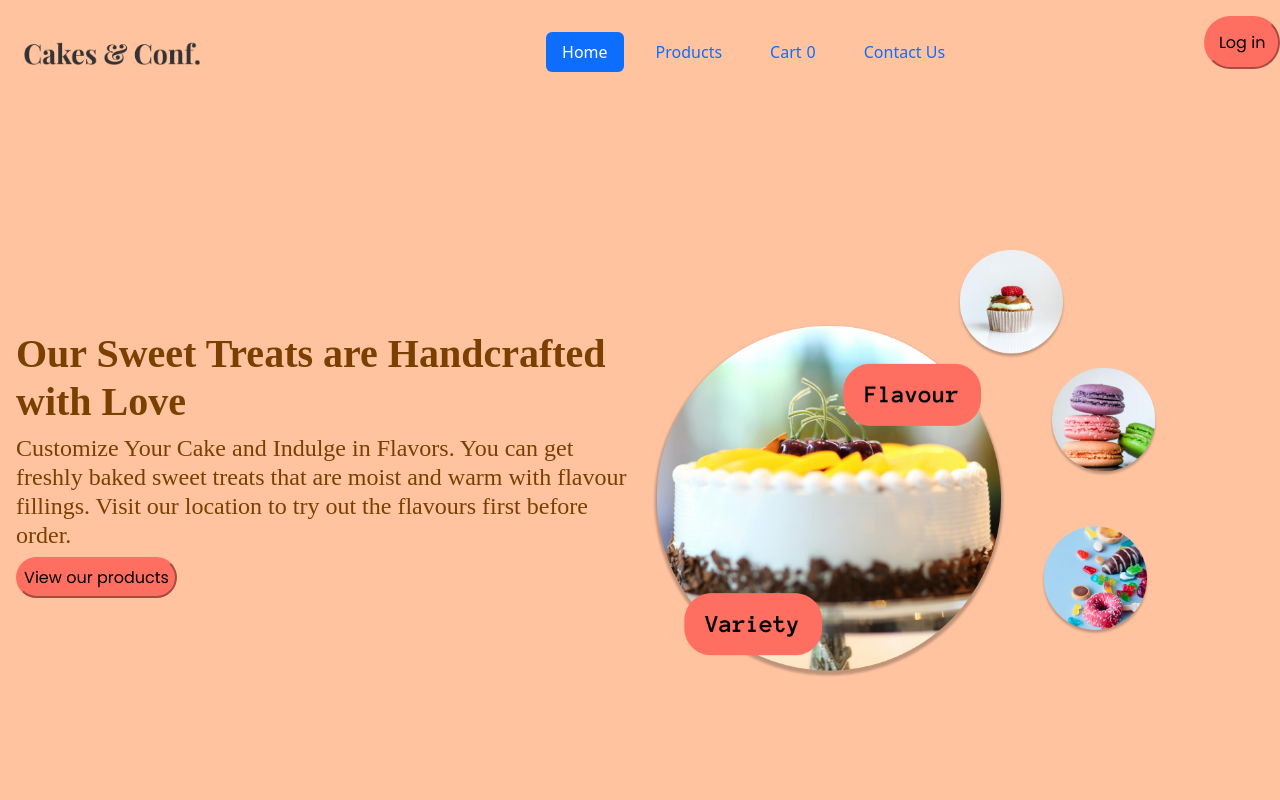
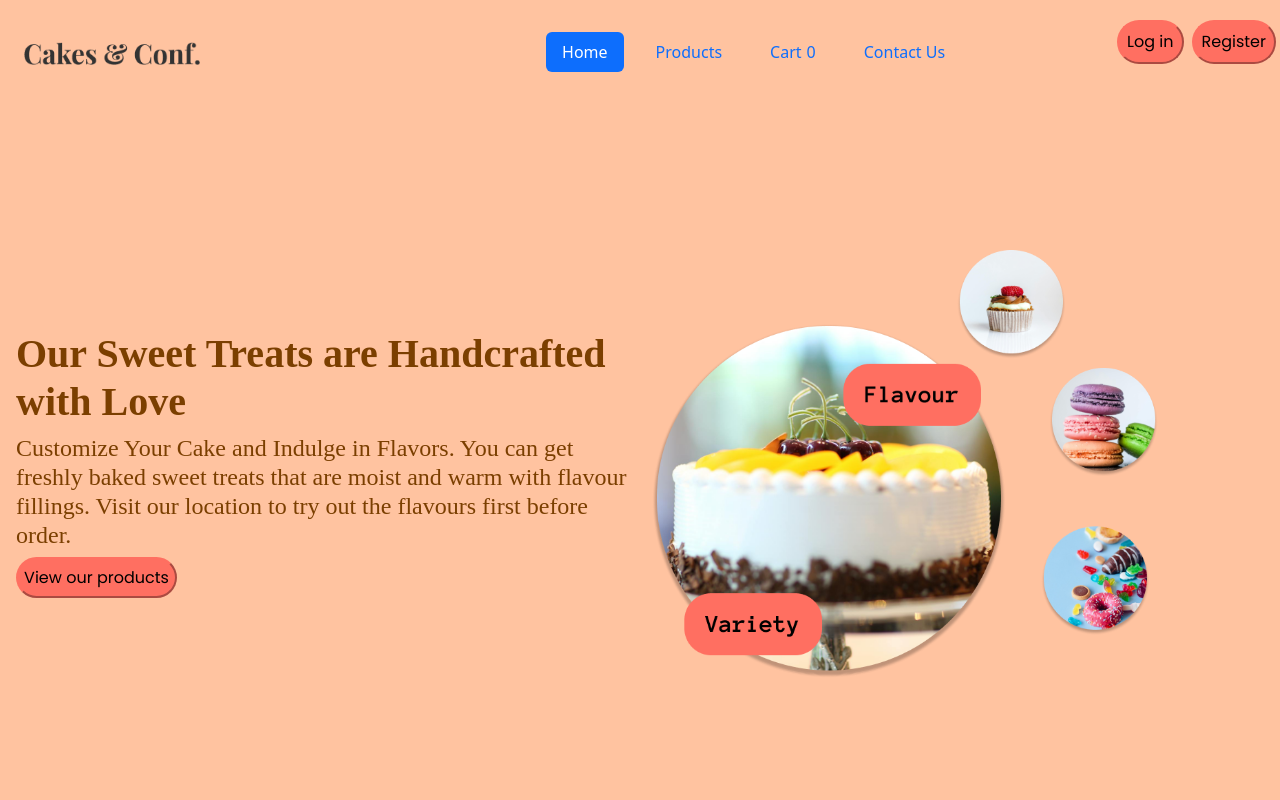
Before and after one commit to taylorhelene/ecom, a React (Create React App) app: page / in a window 1280 px wide. Shown: the top 800 px of the page. Built offline with nearby package versions, Linux system fonts and the light colour scheme; no server answers; a web font is replaced by a local one.

Commit message:
register

```diff
--- a/src/App.js
+++ b/src/App.js
@@ -13,6 +13,7 @@ import {jwtDecode} from 'jwt-decode';
 import HomePage from "./components/HomePage";
 import ContactUs from "./components/ContactUs";
 import Footer from "./components/SharedUtils/Footer";
+import Register from "./components/Register";
 
 export default class App extends Component {
   constructor(props) {
@@ -30,7 +31,7 @@ export default class App extends Component {
     let user = localStorage.getItem("user");
     let cart = localStorage.getItem("cart");
 
-    const products = await axios.get('http://localhost:3001/products');
+    const products = await axios.get('http://localhost:3002/products');
     user = user ? JSON.parse(user) : null;
     cart = cart? JSON.parse(cart) : {};
 
@@ -147,6 +148,7 @@ export default class App extends Component {
           removeFromCart: this.removeFromCart,
           addToCart: this.addToCart,
           login: this.login,
+          register: this.register,
           addProduct: this.addProduct,
           clearCart: this.clearCart,
           checkout: this.checkout
@@ -247,7 +249,8 @@ export default class App extends Component {
               </div>
 
               {!this.state.user ? (
-                    <button className="position-absolute top-0 end-0 d-flex navbar-item rounded-pill">
+                    <div  className="position-absolute top-0 end-0 d-flex">
+                      <button className="navbar-item rounded-pill text-nowrap p-2 m-1" type='button'>
                       <NavLink
                         to="/login"
                         className={({ isActive }) =>
@@ -257,6 +260,19 @@ export default class App extends Component {
                         Log in
                       </NavLink>
                     </button>
+
+                    <button className="navbar-item rounded-pill p-2 m-1" style={{ right: '100px' }}>
+                    <NavLink
+                      to="/register"
+                      className={({ isActive }) =>
+                        `nav-link ${isActive ? 'active' : ''}`
+                      }
+                    >
+                      Register
+                    </NavLink>
+                    </button>
+                    </div>
+
                   ) : (
                     <button className="position-absolute top-0 end-0 d-flex navbar-item rounded-pill">
                       <NavLink
@@ -276,6 +292,7 @@ export default class App extends Component {
             <Routes>
               <Route path="/" element={<HomePage />} />
               <Route path="/login" element={<Login />} />
+              <Route path="/register" element={<Register />} />
               <Route path="/cart" element={<Cart />} />
               <Route path="/add-product" element={<AddProduct />} />
               <Route path="/products" element={<ProductList />} />
```
